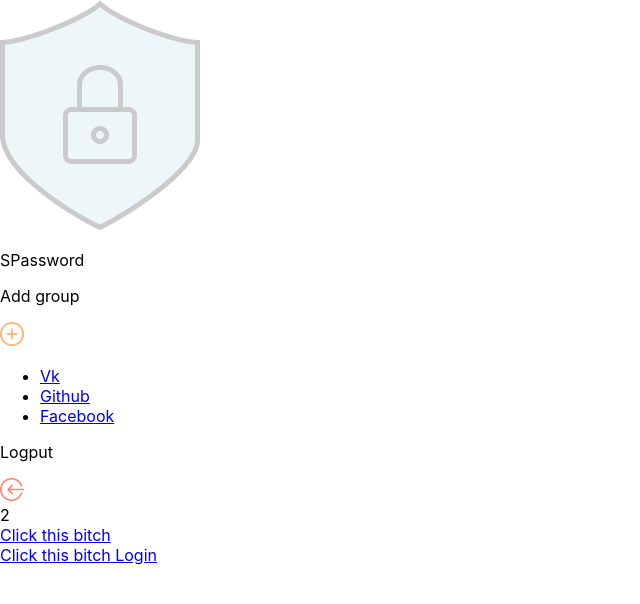
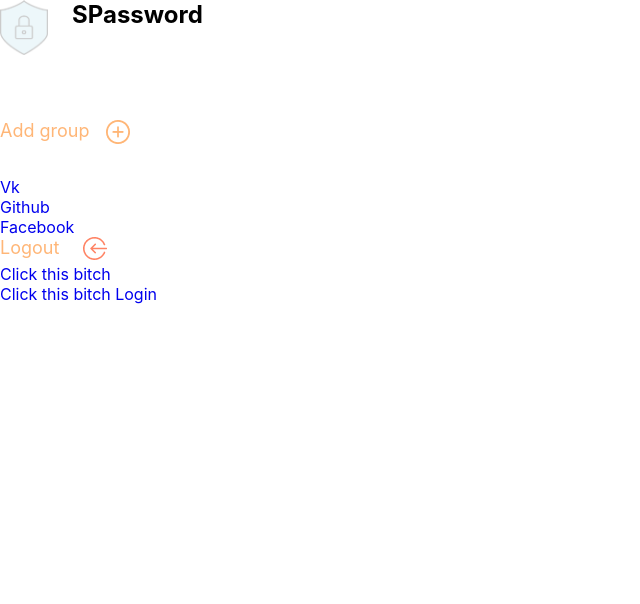
Before and after one commit to AlexandrVinogradov/SPassword-React-Redux, a React (Create React App) app: page /main in a window 1280 px wide. Shown: the top 604 px of the page, without its empty margins (0-640 px from the left). Built offline with nearby package versions, Linux system fonts and the light colour scheme.

Commit message:
added normalize some scss for Main component

```diff
--- a/src/Main/Main.jsx
+++ b/src/Main/Main.jsx
@@ -9,30 +9,27 @@ import NavListbar from './NavListbar/NavListbar'
 const Main = () => {
   return (
     <main className={style.Main}>
-      <section>
-        <div>
+      <section className={style.sidebar}>
+        <div className={style.sidebar__header}>
           <img src={shield} alt="SPassword logo" />
-          <p>SPassword</p>
+          <p className={style.sidebar__header_name}>SPassword</p>
         </div>
 
-        <div>
+        <div className={style.sidebar__addGroup}>
           <p>Add group</p>
           <img src={plus} alt="SPassword logo" />
         </div>
 
         <NavListbar />
 
-        <div>
-          <p>Logput</p>
-          {/* <Route path="/main"> */}
+        <div className={style.sidebar__logout}>
+          <p>Logout</p>
           <NavLink to="/login">
           <img src={arrow} alt="SPassword logo" />
           </NavLink>
-          {/* </Route> */}
         </div>
       </section>
 
-      <section>2</section>
     </main>
   )
 }
--- a/src/Main/Main.module.scss
+++ b/src/Main/Main.module.scss
@@ -1,3 +1,47 @@
 .Main {
 
+  .sidebar {
+
+    .sidebar__header {
+      display: flex;
+      padding-bottom: 65px;
+
+      & > img {
+        height: 55px;
+        width: 48px;
+        padding-right: 24px;
+      }
+      .sidebar__header_name {
+        font-weight: bold;
+        font-size: 24px;
+        //font-family: Montserrat;
+      }
+    }
+
+    .sidebar__addGroup {
+      display: flex;
+      color: #FFB677;
+      padding-bottom: 33px;
+      //font-family: Montserrat;
+      font-style: normal;
+      font-weight: normal;
+      font-size: 18px;
+
+      & > img {
+        padding-left: 16px;
+      }
+    }
+
+    .sidebar__logout {
+      display: flex;
+      color: #FFB677;
+      font-style: normal;
+      font-weight: normal;
+      font-size: 18px;
+
+      & > p {
+        padding-right: 24px;
+      }
+    }
+  }
 }
--- a/src/index.css
+++ b/src/index.css
@@ -1,5 +1,6 @@
 body {
   margin: 0;
+  padding: 0;
   font-family: -apple-system, BlinkMacSystemFont, 'Segoe UI', 'Roboto', 'Oxygen',
     'Ubuntu', 'Cantarell', 'Fira Sans', 'Droid Sans', 'Helvetica Neue',
     sans-serif;
@@ -11,3 +12,18 @@ code {
   font-family: source-code-pro, Menlo, Monaco, Consolas, 'Courier New',
     monospace;
 }
+
+h1, h2, h3, h4, h5, h6 {
+	  margin: 0;
+    padding: 0;
+    font-weight: 900;
+    text-transform: uppercase;
+}
+ul, li, p {
+    display: block;
+    padding: 0;
+    margin: 0;
+}
+a {
+    text-decoration: none;
+}
```
